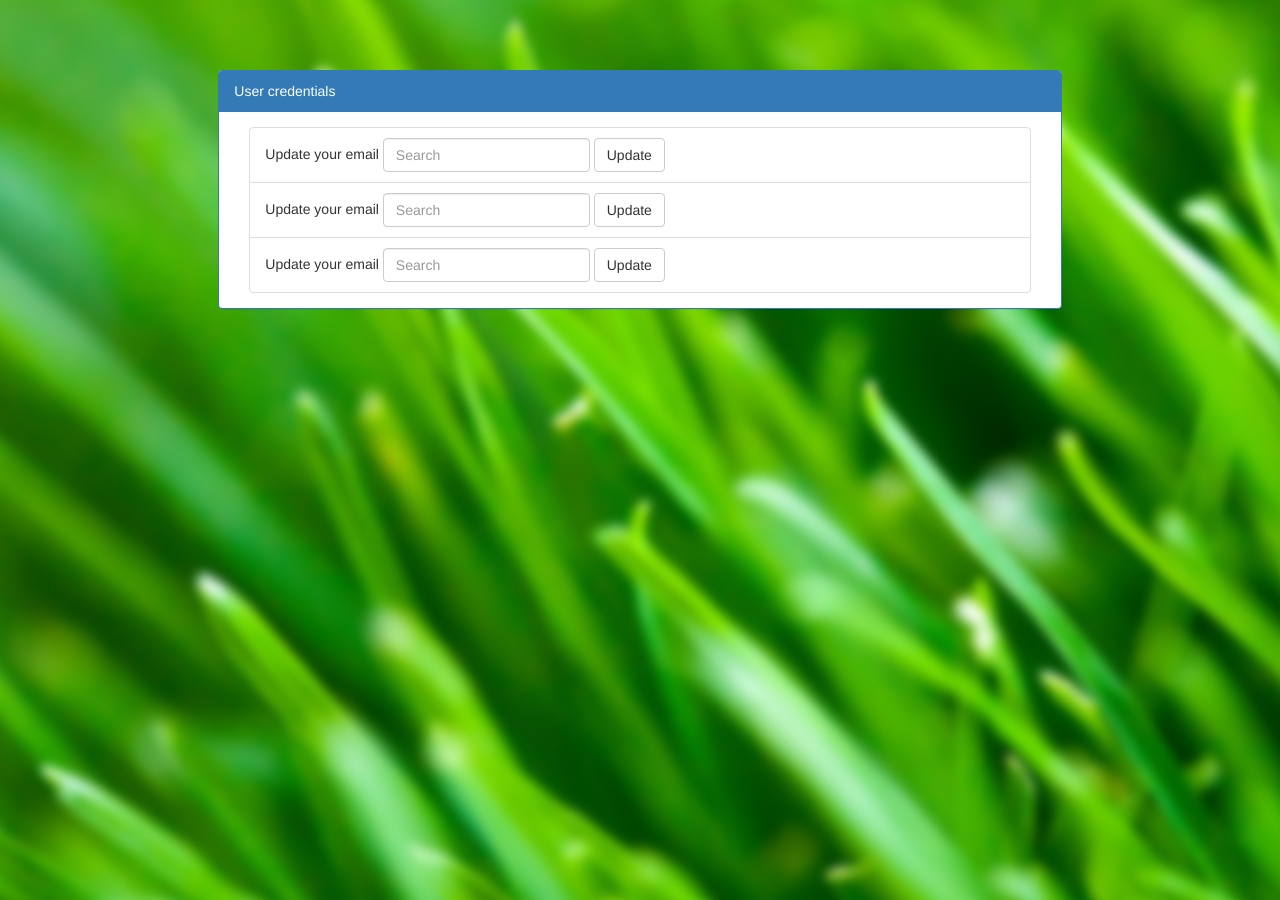
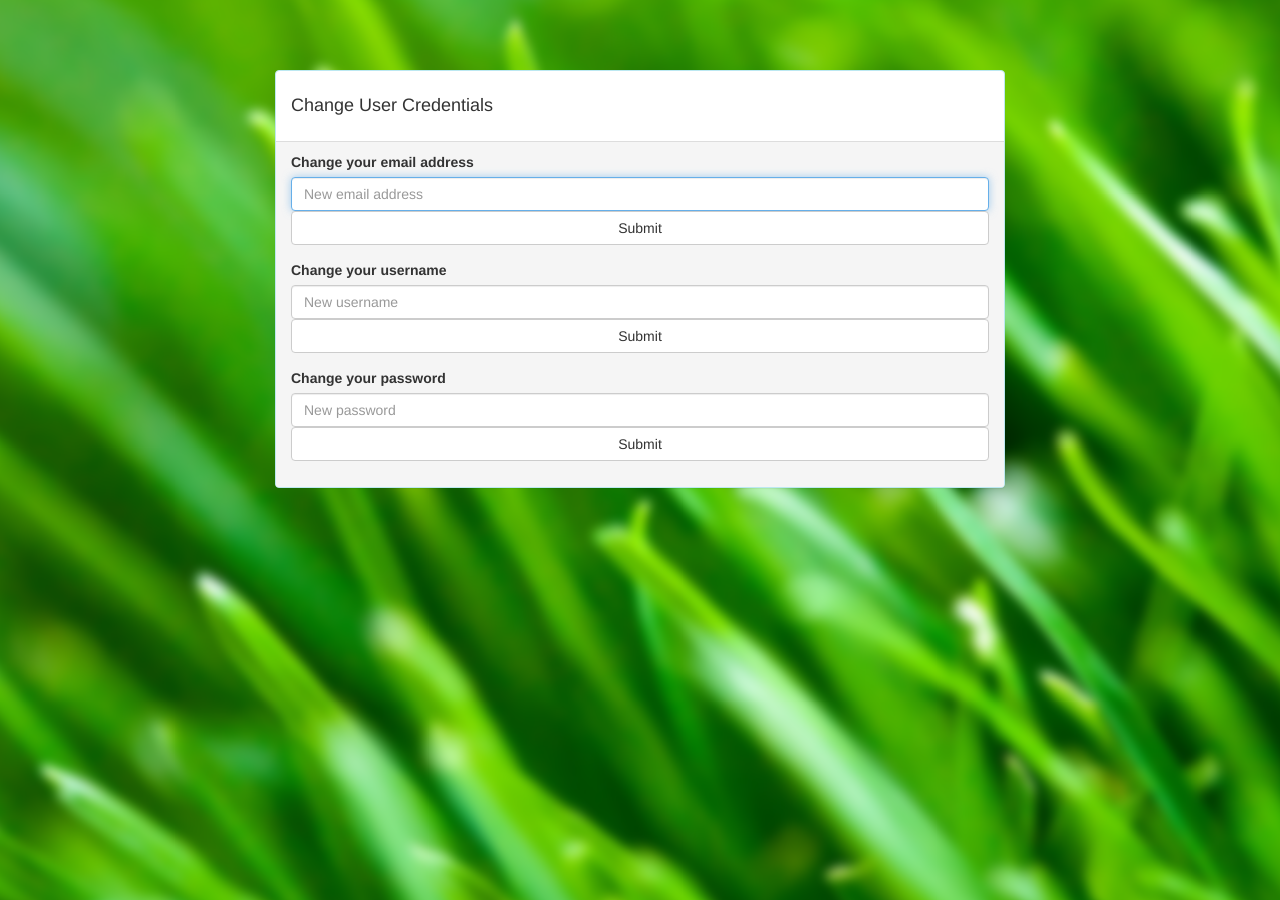
Before and after one commit to mazgajmaciek/Communic, a PHP site: page /admin/pages/profileDetails.php in a window 1280 px wide. Run offline with PHP 8.4, Linux system fonts and the light colour scheme.

Commit message:
front-end for profile details

```diff
--- a/public/admin/pages/profileDetails.php
+++ b/public/admin/pages/profileDetails.php
@@ -21,45 +21,79 @@
 <!--page background-->
 <div class="page-bg"></div>
 
-<div class="row voffset5">
+<div class="container form-new-user-credentials">
+
     <div class="col-xs-2 col-sm-2 col-md-2 col-lg-2"></div>
     <div class="col-xs-8 col-sm-8 col-md-8 col-lg-8">
 
-        <div class="panel panel-primary">
-            <div class="panel-heading">User credentials</div>
-            <div class="panel-body">
-                <div class="container-fluid">
-                    <li class="list-group-item">
-                        <div class="form-inline">
-                            <div>Update your email
-                                <input type="text" class="form-control" placeholder="Search">
-                                <button type="submit" class="btn btn-default text-right">Update</button>
-                            </div>
-                        </div>
-                    </li>
-                    <li class="list-group-item">
-                        <div class="form-inline">
-                            <div>Update your email
-                                <input type="text" class="form-control" placeholder="Search">
-                                <button type="submit" class="btn btn-default text-right">Update</button>
-                            </div>
-                        </div>
-                    </li>
-                    <li class="list-group-item">
-                        <div class="form-inline">
-                            <div>Update your email
-                                <input type="text" class="form-control" placeholder="Search">
-                                <button type="submit" class="btn btn-default text-right">Update</button>
-                            </div>
-                        </div>
-                    </li>
+    <div class="panel panel-info">
+        <div class="panel-body h4">
+            Change User Credentials
+        </div>
+        <div class="panel-footer">
+            <form class="form-new-user-credentials" method="post">
+                <div class="form-group">
+                    <label for="InputEmail">Change your email address</label>
+                    <input name="email" type="email" id="newEmail" class="form-control" placeholder="New email address" required autofocus>
+                    <button class="btn btn-default btn-block" type="submit" id="newEmailButton">Submit</button>
                 </div>
+                <div class="form-group">
+                    <label for="InputUsername">Change your username</label>
+                    <input name="username" type="username" id="newUsername" class="form-control" placeholder="New username" required autofocus>
+                    <button class="btn btn-default btn-block" type="submit" id="newUsernameButton">Submit</button>
                 </div>
-            </div>
+                <div class="form-group">
+                    <label for="exampleInputEmail1">Change your password</label>
+                    <input name="password" type="password" id="newPassword" class="form-control" placeholder="New password" required autofocus>
+                    <button class="btn btn-default btn-block" type="submit" id="newPassword">Submit</button>
+                </div>
+
+                <div class="col-xs-2 col-sm-2 col-md-2 col-lg-2"></div>
+            </form>
         </div>
     </div>
-    <div class="col-xs-2 col-sm-2 col-md-2 col-lg-2"></div>
-</div>
+    </div>
+</div> <!-- /container -->
+
+<!--<div class="row voffset5">-->
+<!--    <div class="col-xs-2 col-sm-2 col-md-2 col-lg-2"></div>-->
+<!--    <div class="col-xs-8 col-sm-8 col-md-8 col-lg-8">-->
+<!---->
+<!--        <div class="panel panel-primary">-->
+<!--            <div class="panel-heading">User credentials</div>-->
+<!--            <div class="panel-body">-->
+<!--                <div class="container-fluid">-->
+<!--                    <li class="list-group-item">-->
+<!--                        <div class="form-inline">-->
+<!--                            <div>Update your email-->
+<!--                                <input type="text" class="form-control" placeholder="Search">-->
+<!--                                <button type="submit" class="btn btn-default text-right">Update</button>-->
+<!--                            </div>-->
+<!--                        </div>-->
+<!--                    </li>-->
+<!--                    <li class="list-group-item">-->
+<!--                        <div class="form-inline">-->
+<!--                            <div>Update your email-->
+<!--                                <input type="text" class="form-control" placeholder="Search">-->
+<!--                                <button type="submit" class="btn btn-default text-right">Update</button>-->
+<!--                            </div>-->
+<!--                        </div>-->
+<!--                    </li>-->
+<!--                    <li class="list-group-item">-->
+<!--                        <div class="form-inline">-->
+<!--                            <div>Update your email-->
+<!--                                <input type="text" class="form-control" placeholder="Search">-->
+<!--                                <button type="submit" class="btn btn-default text-right">Update</button>-->
+<!--                            </div>-->
+<!--                        </div>-->
+<!--                    </li>-->
+<!--                </div>-->
+<!--                </div>-->
+<!--            </div>-->
+<!--        </div>-->
+<!--    </div>-->
+<!--    <div class="col-xs-2 col-sm-2 col-md-2 col-lg-2"></div>-->
+<!--</div>-->
 
 
 <!--<h2>Zmień swój adres email:</h2>-->
```
